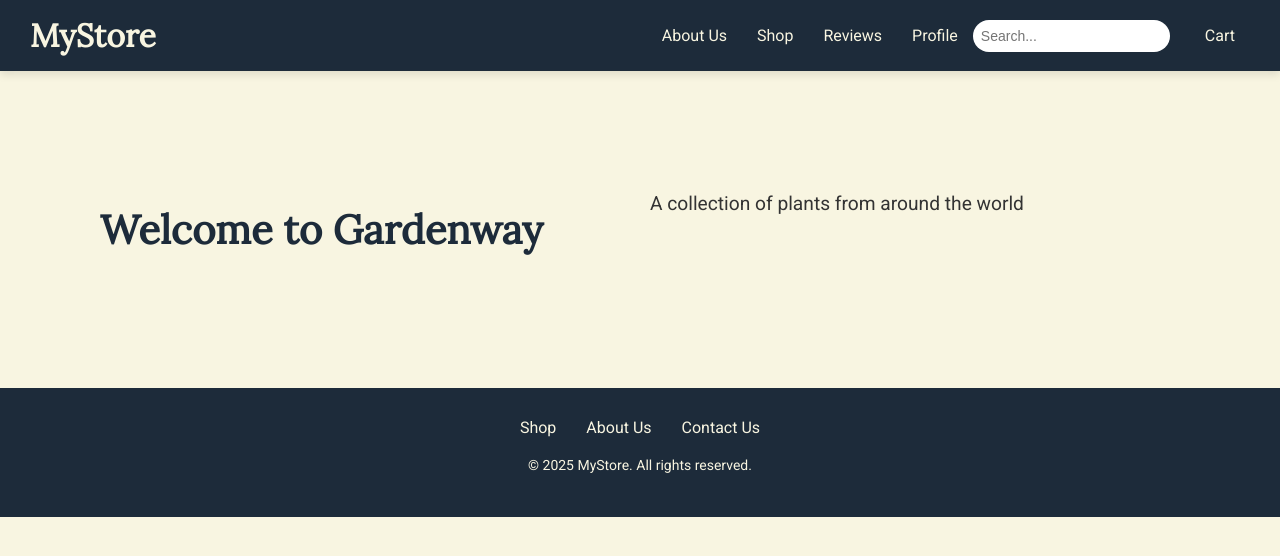
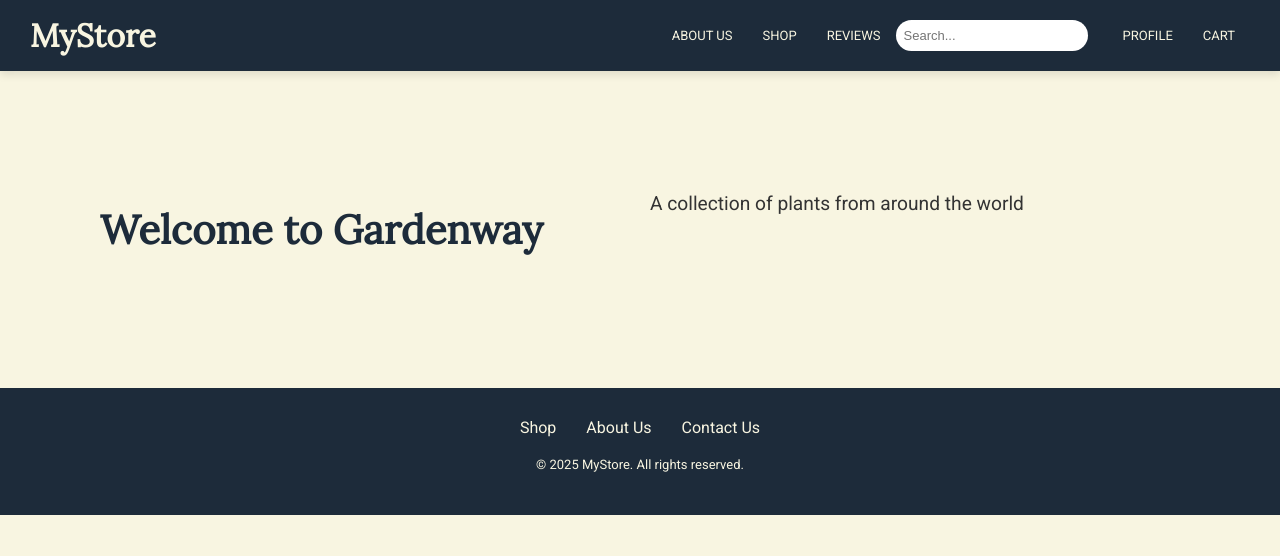
Before and after one commit to nougat-rey/gardenway_frontend, a React (Create React App) app: page / in a window 1280 px wide. Shown: the top 556 px of the page. Built offline with nearby package versions, Linux system fonts and the light colour scheme.

Commit message:
Decrease font size of header and footer links and move profile link to the right of the search bar

```diff
--- a/src/components/Layout.css
+++ b/src/components/Layout.css
@@ -52,8 +52,9 @@ body {
     margin: 0 15px;
     font-family: 'Roboto', sans-serif;
     font-weight: 400;  /* Unbolded links */
-    font-size: 16px;
+    font-size: 13px;
     transition: color 0.3s ease;
+    text-transform: uppercase;
   }
 
   .header .nav a:hover {
@@ -66,7 +67,7 @@ body {
     margin-right: 20px;
     border: none;
     border-radius: 25px;
-    font-size: 14px;
+    font-size: 13px;
     background-color: #fff;
     color: #333;
     transition: all 0.3s ease;
@@ -110,7 +111,7 @@ body {
   }
 
   footer p {
-    font-size: 14px;
+    font-size: 13px;
     color: #f8f5e1;
   }
 
--- a/src/components/Layout.js
+++ b/src/components/Layout.js
@@ -14,10 +14,10 @@ const Layout = ({ children }) => {
           <Link to="/about">About Us</Link>
           <Link to="/shop">Shop</Link>
           <Link to="/reviews">Reviews</Link>
-          <Link to="/profile">Profile</Link>
           <div className="search-bar">
             <input type="text" placeholder="Search..." />
           </div>
+          <Link to="/profile">Profile</Link>
           <Link to="/cart">Cart</Link>
         </nav>
       </header>
```
